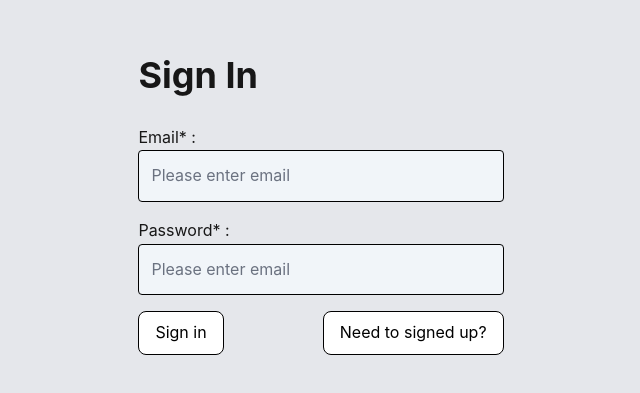
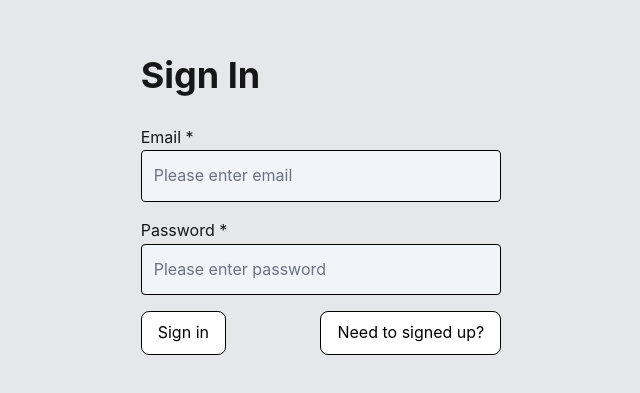
Before and after one commit to tony2tones/tony-gk-assessment, a Next.js app: page /sign-in in a window 1280 px wide. Shown: the part 199-592 px from the top of the page, without its empty margins (319-959 px from the left). Built offline with nearby package versions, Linux system fonts and the light colour scheme; no server answers.

Commit message:
added reusable input field code clean up

```diff
--- /dev/null
+++ b/app/components/input-field.tsx
@@ -0,0 +1,32 @@
+import React from 'react'
+import { InputFieldProps } from '../constants/input-field';
+
+export const InputField = ({
+  name,
+  label,
+  type,
+  maxLength,
+  minLength,
+  value,
+  placeholder,
+  required,
+  onChange
+}: InputFieldProps) => {
+  return (
+    <div>
+      <label htmlFor={name}>{label} {required && '*'}</label>
+      <input
+        id={name}
+        type={type}
+        name={name}
+        placeholder={placeholder}
+        value={value}
+        maxLength={maxLength}
+        minLength={minLength}
+        required={required}
+        onChange={(e) => onChange(e.target.value)}
+        className="w-full p-3 mb-4 bg-slate-100 rounded outline-none text-slate-950 placeholder-gray-500"
+      />
+    </div>
+  );
+};
--- a/app/components/profile-widget.tsx
+++ b/app/components/profile-widget.tsx
@@ -22,7 +22,7 @@ const ProfileWidget = ({ uid, email }: widgetDetails) => {
     <section className='flex gap-11'>
       <div>
         <h1 className="text-xl">User profile</h1>
-        <h3>Your credentials</h3>
+        <h3>Your login details</h3>
         <p><strong>User ID:</strong> {uid}</p>
         <p><strong>Email:</strong> {email ? email : 'No email found'}</p>
         <div className='flex gap-3'>
--- a/app/components/userProfile.tsx
+++ b/app/components/user-profile.tsx
@@ -7,6 +7,7 @@ import { db } from "@/app/utils/firebaseConfig";
 import toast from "react-hot-toast";
 import { User } from "../constants/user";
 import { useAuthRedirect } from "../utils/authCheck";
+import { InputField } from "./input-field";
 
 export default function ProfilePage() {
   const { user, loading } = useAuthRedirect();
@@ -94,29 +95,29 @@ export default function ProfilePage() {
         {editMode ? (
           <div className="flex flex-col gap-4 w-96">
             <form onSubmit={handleSubmit}>
-              <div className="flex flex-col">
-                <label>Full Name:</label>
-                <input
+                <InputField
+                label="Full name"
                   type="text"
                   name="fullName"
-                  value={userData?.fullName}
+                  placeholder="please enter full name"
+                  value={userData?.fullName || ''}
                   maxLength={150}
+                  minLength={2}
                   required
-                  onChange={handleChange}
+                  onChange={(value: string) => setUserData((prev) => prev ? { ...prev, fullName: value } : prev)}
                 />
-              </div>
               <br />
-              <div className="flex flex-col">
-                <label>Bio:</label>
-                <input
+              <InputField
+                label="Bio"
                   type="text"
                   name="bio"
-                  value={userData?.bio}
-                  maxLength={200}
+                  placeholder="please enter full name"
+                  value={userData?.bio || ''}
+                  maxLength={150}
+                  minLength={2}
                   required
-                  onChange={handleChange}
+                  onChange={(value: string) => setUserData((prev) => prev ? { ...prev, bio: value } : prev)}
                 />
-              </div>
               <br />
               <button type="submit" className="w-full border-2">
                 {loading ? "Loading please wait" : "Update details"}
--- /dev/null
+++ b/app/constants/input-field.tsx
@@ -0,0 +1,11 @@
+export type InputFieldProps = {
+  name: string;
+  label: string;
+  maxLength?: number;
+  minLength?: number;
+  type: string;
+  placeholder: string;
+  value: string;
+  required: boolean;
+  onChange: (value: string) => void;
+}
--- a/app/dashboard/layout.tsx
+++ b/app/dashboard/layout.tsx
@@ -1,4 +1,4 @@
-import Navbar from '@/app/components/navbar';
+import Navbar from '@/app/components/nav-bar';
 import { FC, ReactNode } from 'react';
 import '@/app/globals.css';
 
--- a/app/profile-management/[slug]/page.tsx
+++ b/app/profile-management/[slug]/page.tsx
@@ -1,4 +1,4 @@
-import UserProfile from "@/app/components/userProfile";
+import UserProfile from "@/app/components/user-profile";
 
 export default function Page() {
   return <UserProfile />;
--- a/app/profile-management/layout.tsx
+++ b/app/profile-management/layout.tsx
@@ -1,4 +1,4 @@
-import Navbar from '@/app/components/navbar';
+import Navbar from '@/app/components/nav-bar';
 import { FC, ReactNode } from 'react';
 import '@/app/globals.css';
 
--- a/app/sign-in/page.tsx
+++ b/app/sign-in/page.tsx
@@ -5,6 +5,7 @@ import { useRouter } from 'next/navigation';
 import { login } from '../utils/firebaseConfig';
 import toast from 'react-hot-toast';
 import { FirebaseError } from '../constants/firebase';
+import { InputField } from '../components/input-field';
 
 const SignIn = () => {
   const router = useRouter();
@@ -32,27 +33,26 @@ const SignIn = () => {
       <div className='flex flex-col gap-1 border '>
         <h1>Sign In</h1>
         <form onSubmit={onSubmit}>
+          <InputField
+            name='email'
+            type='email'
+            label='Email'
+            placeholder='Please enter email'
+            onChange={setEmail}
+            required={true}
+            value={email}
+          />
+          <InputField
+            name='password'
+            type='password'
+            label='Password'
+            placeholder='Please enter password'
+            onChange={setPassword}
+            required={true}
+            value={password}
+          />
+
           <div>
-            <label>Email* :</label>
-            <input
-              type='email'
-              placeholder='Please enter email'
-              value={email}
-              required
-              onChange={(e) => setEmail(e.target.value)}
-              className='w-full p-3 mb-4 bg-slate-100 rounded outline-none text-slate-950 placeholder-gray-500'
-            />
-          </div>
-          <div>
-            <label>Password* :</label>
-            <input
-              type='password'
-              placeholder='Please enter email'
-              value={password}
-              required
-              onChange={(e) => setPassword(e.target.value)}
-              className='w-full p-3 mb-4 bg-slate-100 rounded outline-none text-slate-950 placeholder-gray-500'
-            />
             <div className='flex justify-between'>
               <button type='submit' >Sign in</button>
               <button type='button' onClick={navToSignUp}>Need to signed up?</button>
```
Also changed, not shown: app/components/nav-bar.tsx (renamed from app/components/navbar.tsx).
